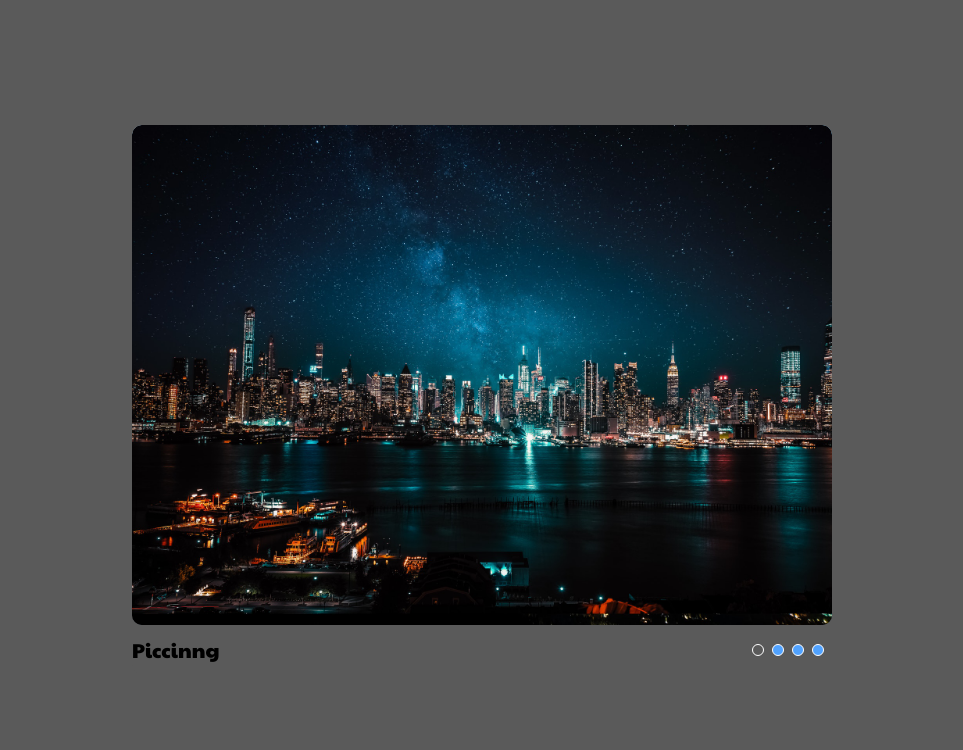
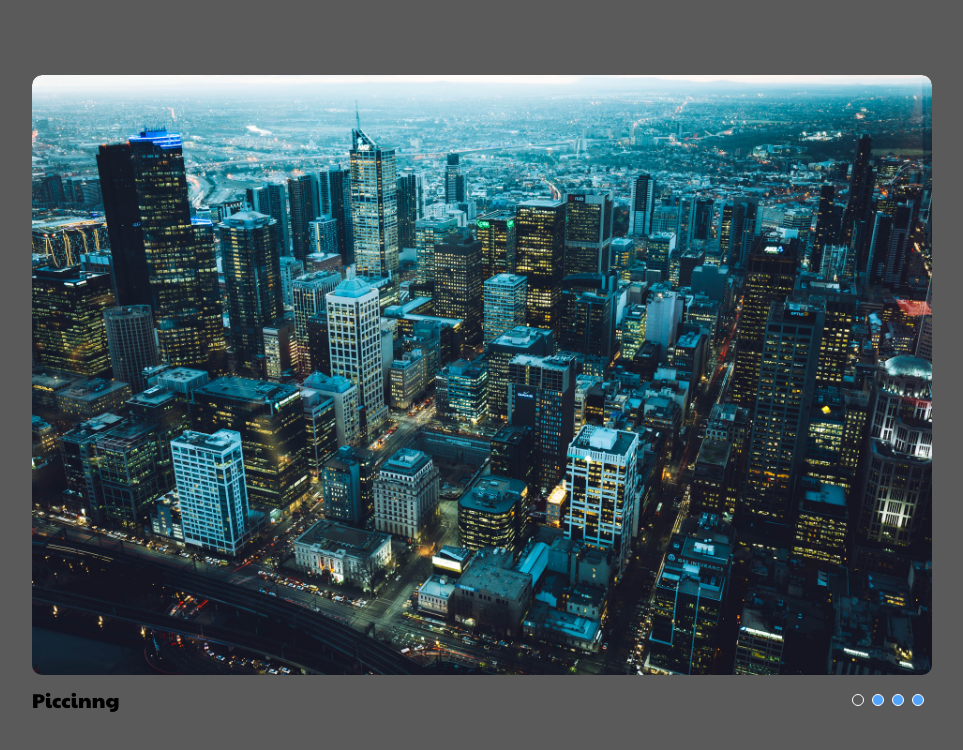
Before and after one commit to Sektorian/cssMemSlider, a plain HTML site: page cssMemSlider/index.html in a window 1280 px wide. Shown: the whole page, without its empty margins (158-1121 px from the left). Drawn offline with Linux system fonts and the light colour scheme.

Commit message:
feat: add img slider 14.05.2022 02:23

```diff
--- a/cssMemSlider/index.html
+++ b/cssMemSlider/index.html
@@ -17,30 +17,32 @@
         <div class="main__container">
             <div class="slider">
 
-                <div  class="slide slide-1"></div>
-                <h3 class="title">Maxime Francis</h3>
+                <input type="radio" id="radio-1" name="control" checked></input>
+                <input type="radio" id="radio-2" name="control"></input>
+                <input type="radio" id="radio-3" name="control"></input>
+                <input type="radio" id="radio-4" name="control"></input>
 
-                <div  class="slide slide-2"></div>
-                <h3 class="title">Aleksandar Pasaric</h3>
 
-                <div  class="slide slide-3"></div>
-                <h3 class="title">Roberto Nickson</h3>
-
-                <div  class="slide slide-4"></div>
-                <h3 class="title">Piccinng</h3>
-
-                <div class="slider__controls-container">
-                    <input type="radio" id="radio-1" name="control" checked></input>
-                    <input type="radio" id="radio-2" name="control"></input>
-                    <input type="radio" id="radio-3" name="control"></input>
-                    <input type="radio" id="radio-4" name="control"></input>
+                <div class="slider__controls">
                     <label for="radio-1"></label>
                     <label for="radio-2"></label>
                     <label for="radio-3"></label>
                     <label for="radio-4"></label>
-
                 </div>
 
+                <div class="slide__container">
+                    <img src="./assets/img/01.jpg" class="slide slide-1"></img>
+                    <img src="./assets/img/02.jpg" class="slide slide-2"></img>
+                    <img src="./assets/img/03.jpg" class="slide slide-3"></img>
+                    <img src="./assets/img/04.jpg" class="slide slide-4"></img>
+                </div>
+
+
+
+                <h3 class="title">Maxime Francis</h3>
+                <h3 class="title">Aleksandar Pasaric</h3>
+                <h3 class="title">Roberto Nickson</h3>
+                <h3 class="title">Piccinng</h3>
 
             </div>
         </div>
--- a/cssMemSlider/style.css
+++ b/cssMemSlider/style.css
@@ -1,6 +1,6 @@
 :root {
     --mobile: 800px;
-    --desk-slider: 700px;
+    --desk-slider: 900px;
     --mob-slider: 300px;
 }
 
@@ -27,7 +27,9 @@ body {
 
 .slider {
     display: grid;
-    grid-template: 1fr 50px / repeat(2, 1fr);
+
+    grid-template-columns: 450px 450px;
+    grid-template-rows: 600px 50px;
     grid-template-areas:    "pic pic"
                             "title controls";
     width: var(--desk-slider);
@@ -35,26 +37,38 @@ body {
     overflow: hidden;
 }
 
+.slide__container {
+    grid-area: pic;
+    display: flex;
+    width: 100%;
+}
+
 .slide {
-    grid-area: pic;
-    width: 100%;
-    height: 500px;
-    background-repeat: no-repeat;
-    background-size: cover;
+    width: 900px;
+    height: 600px;
     border-radius: 10px;
+
 }
 
 .slide-1 {
-    background-image: url(./assets/img/01.jpg);
+    border-radius: 10px;
+    transform: translate(900px, 0);
+    transition: 0.5s;
 }
 .slide-2 {
-    background-image: url(./assets/img/02.jpg);
+    border-radius: 10px;
+    transform: translate(0px, 0);
+    transition: 0.5s;
 }
 .slide-3 {
-    background-image: url(./assets/img/03.jpg);
+    border-radius: 10px;
+    transform: translate(0px, 0);
+    transition: 0.5s;
 }
 .slide-4 {
-    background-image: url(./assets/img/04.jpg);
+    border-radius: 10px;
+    transform: translate(0px, 0);
+    transition: 0.5s;
 }
 
 .title {
@@ -69,12 +83,12 @@ body {
 
 }
 
-.slider__controls-container {
+.slider__controls {
     grid-area: controls;
     display: grid;
     grid-template-columns: repeat(4, 20px);
     grid-template-rows: 50px;
-    justify-content: end;
+    justify-content: flex-end;
     align-items: center;
 }
 
@@ -88,25 +102,58 @@ label {
     width: 12px;
     height: 12px;
     border-radius: 100%;
+    transform: scale(1);
+    transition: 0.2s;
 }
 
-#radio-1:hover ~ label:nth-of-type(1),
-#radio-2:hover ~ label:nth-of-type(2),
-#radio-3:hover ~ label:nth-of-type(3),
-#radio-4:hover ~ label:nth-of-type(4) {
+#radio-1:hover ~ .slider__controls > label:nth-of-type(1),
+#radio-2:hover ~ .slider__controls > label:nth-of-type(2),
+#radio-3:hover ~ .slider__controls > label:nth-of-type(3),
+#radio-4:hover ~ .slider__controls > label:nth-of-type(4) {
     background: #93c5ff;
 }
 
-#radio-1:checked ~ label:nth-of-type(1),
-#radio-2:checked ~ label:nth-of-type(2),
-#radio-3:checked ~ label:nth-of-type(3),
-#radio-4:checked ~ label:nth-of-type(4) {
+#radio-1:checked ~ .slider__controls > label:nth-of-type(1),
+#radio-2:checked ~ .slider__controls > label:nth-of-type(2),
+#radio-3:checked ~ .slider__controls > label:nth-of-type(3),
+#radio-4:checked ~ .slider__controls > label:nth-of-type(4) {
     background:  none;
 }
 
-#radio-1:checked:hover ~ label:nth-of-type(1),
-#radio-2:checked:hover ~ label:nth-of-type(2),
-#radio-3:checked:hover ~ label:nth-of-type(3),
-#radio-4:checked:hover ~ label:nth-of-type(4) {
+#radio-1:checked:hover ~ .slider__controls > label:nth-of-type(1),
+#radio-2:checked:hover ~ .slider__controls > label:nth-of-type(2),
+#radio-3:checked:hover ~ .slider__controls > label:nth-of-type(3),
+#radio-4:checked:hover ~ .slider__controls > label:nth-of-type(4) {
     border: 2px solid #FFFFFF;
 }
+
+#radio-1:active ~ .slider__controls > label:nth-of-type(1),
+#radio-2:active ~ .slider__controls > label:nth-of-type(2),
+#radio-3:active ~ .slider__controls > label:nth-of-type(3),
+#radio-4:active ~ .slider__controls > label:nth-of-type(4) {
+    transform: scale(0.9);
+}
+
+#radio-1:checked:active ~ .slider__controls > label:nth-of-type(1),
+#radio-2:checked:active ~ .slider__controlsr > label:nth-of-type(2),
+#radio-3:checked:active ~ .slider__controls > label:nth-of-type(3),
+#radio-4:checked:active ~ .slider__controlsr > label:nth-of-type(4) {
+    transform: scale(0.9);
+}
+
+
+#radio-1:checked ~ .slide__container > .slide-1 {
+    transform: translate(0, 0);
+}
+
+#radio-2:checked ~ .slide__container > .slide-2 {
+    transform: translate(-900px, 0);
+}
+
+#radio-3:checked ~ .slide__container > .slide-3 {
+    transform: translate(-1800px, 0);
+}
+
+#radio-4:checked ~ .slide__container > .slide-4 {
+    transform: translate(-2700px, 0);
+}
```
